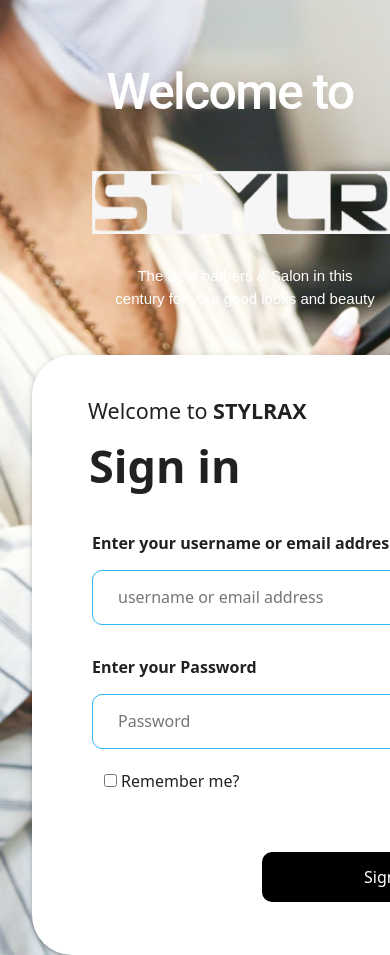
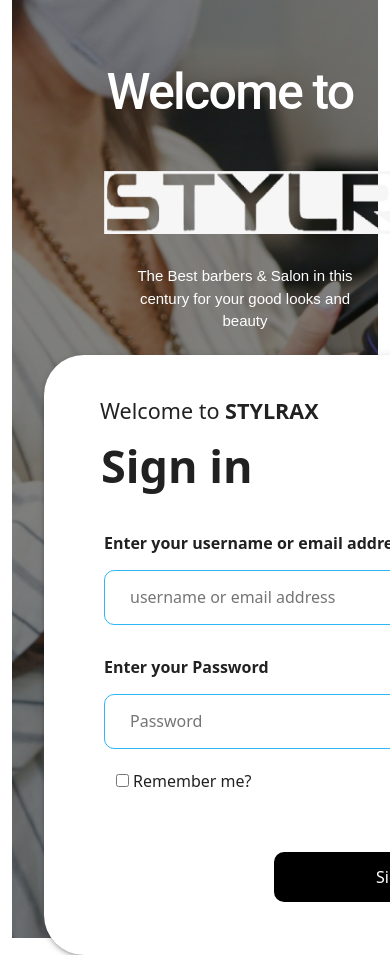
Before and after one commit to shakyaJSChamps/salon-app-admin, a React (Create React App) app: page /login in a window 390 px wide. Shown: the top 955 px of the page. Built offline with nearby package versions, Linux system fonts and the light colour scheme; a web font is replaced by a local one.

Commit message:
Implementing a login page on Stylarx

```diff
--- a/package.json
+++ b/package.json
@@ -14,6 +14,7 @@
     "react": "^18.2.0",
     "react-bootstrap": "^2.9.1",
     "react-dom": "^18.2.0",
+    "react-router-dom": "^6.20.1",
     "react-scripts": "5.0.1",
     "styled-components": "^6.1.1",
     "web-vitals": "^2.1.4"
--- a/src/App.js
+++ b/src/App.js
@@ -1,12 +1,44 @@
-import React from 'react';
-import Login from './Component/Login';
+import {lazy, Suspense} from 'react';
+import {
+  createBrowserRouter,
+  Navigate,
+  RouterProvider,
+} from "react-router-dom";
 import '../src/assets/scss/style.scss';
 import 'bootstrap/dist/css/bootstrap.min.css';
+
+const DashBoard = lazy(() => import("./page/Dashboard"));
+const Login = lazy(() => import("../src/Component/Login"));
+
+const isLoggedIn = false;
+
+const router = createBrowserRouter ([
+  {
+    path: "/",
+    element: isLoggedIn ? (
+      <Suspense fallback={<div>loading...</div>}>
+        <DashBoard />
+      </Suspense>
+    ) : (
+      <Navigate to="/login" />
+    ),
+  },
+  {
+    path: "/login",
+    element: !isLoggedIn ? (
+      <Suspense fallback={<div>loading...</div>}>
+        <Login />
+      </Suspense>
+    ) : (
+      <Navigate to="/" />
+    ),
+  }
+])
 
 export default function App() {
   return (
     <>
-      <Login />
+     <RouterProvider router={router} />
     </>
   )
 }
--- a/src/Component/Login.js
+++ b/src/Component/Login.js
@@ -4,9 +4,9 @@
 import { Row, Col, Container } from "react-bootstrap";
 function Login() {
   return (
-    <div className="login-form">
+    <div className="container-fluid">
+         <div className="login-form">
       <div className="image ">
-        {/* <img src={image} alt="bg-img.png" /> */}
         <Container className="login-page">
           <Row>
             <Col md={6} sm={12}>
@@ -81,6 +81,7 @@
         </Container>
       </div>
     </div>
+    </div>
   );
 }
 export default Login;
--- a/src/assets/scss/pages/home/_login.scss
+++ b/src/assets/scss/pages/home/_login.scss
@@ -1,10 +1,11 @@
-body {
-    background-image: url("../../../image/bg-img.png");
-  }
+// body {
+//     background-image: -webkit-gradient(linear, left top, left bottom, color-stop(100%, rgba(0, 0, 0, 0.5)), to(rgba(0, 0, 0, 0.5))), url("../../../image/bg-img.png");
+//     background-image: linear-gradient(rgba(0, 0, 0, 0.5) 100%, rgba(0, 0, 0, 0.5) 100%), url("../../../image/bg-img.png");
+//   }
   .login-form {
-    /* height: 620px;
-    background-color: black;
-    opacity: 0.6; */
+    background-image: -webkit-gradient(linear, left top, left bottom, color-stop(100%, rgba(0, 0, 0, 0.5)), to(rgba(0, 0, 0, 0.5))), url("../../../image/bg-img.png");
+    background-image: linear-gradient(rgba(0, 0, 0, 0.5) 100%, rgba(0, 0, 0, 0.5) 100%), url("../../../image/bg-img.png");
+    background-size: cover;
   }
   .image img {
     width: 100%;
@@ -140,6 +141,9 @@
     }
   }
   @media only screen and (max-width: 1100px) {
+    .login-form{
+      height: 938px;
+    }
     .second-section {
       text-align: center;
       margin-left: -500px;
--- /dev/null
+++ b/src/page/Dashboard.js
@@ -0,0 +1,9 @@
+import React from 'react';
+
+function Dashboard() {
+  return (
+    <h1>Dashboard</h1>
+  )
+};
+
+export default Dashboard;
```
Also changed, not shown: 1 other file (tests, documents, lock files or other folders).
